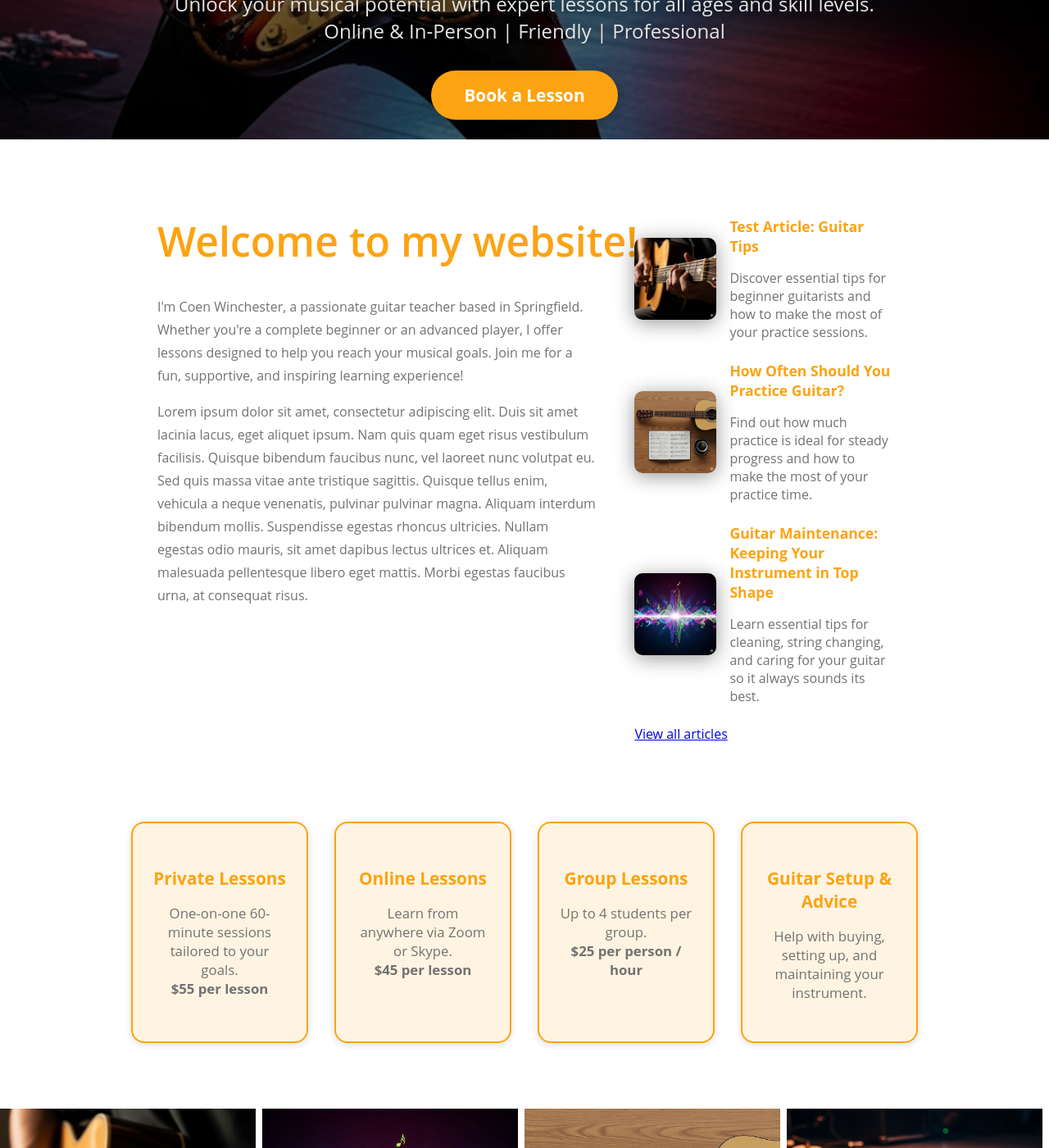
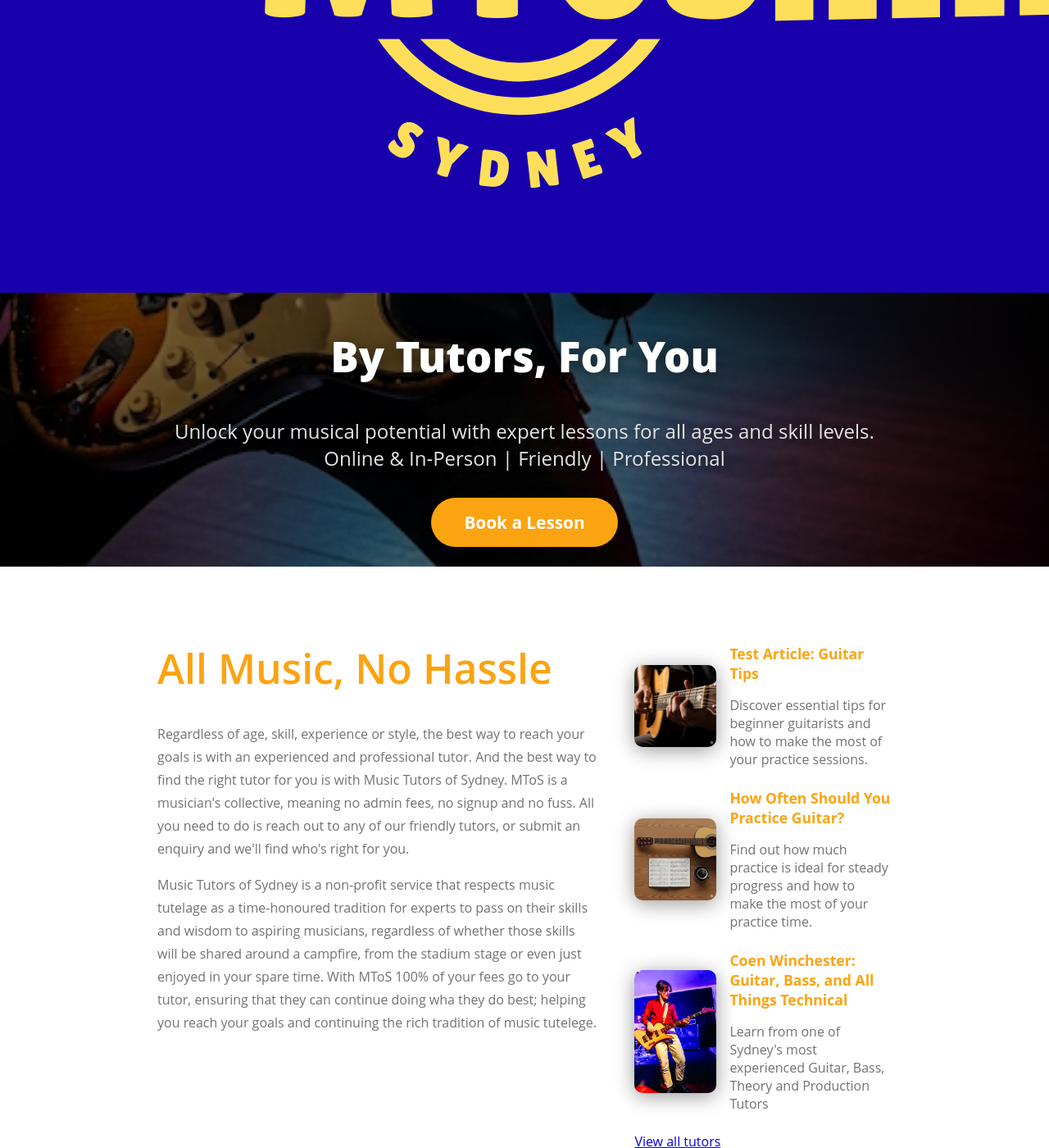
Before and after one commit to garethrhughes/coenwinchester.github.io, a Jekyll site: the page built from index.html, in a window 1280 px wide and 1400 px high, scrolled down 813 px. Shown: the whole window at 82% size. Built offline with Jekyll 4.4.1, drawn with Linux system fonts in a browser that asks for light colours; some of the changed text lies outside the part shown.

Commit message:
Form Filling, Round 1
Changed bio, url, site name, header, header img, hid faq pricing and video sections, changed articles to tutors list, misc changes

```diff
--- a/_config.yml
+++ b/_config.yml
@@ -1,7 +1,7 @@
 # Prevent Jekyll from processing anything – we just serve static files.
-title: Coen Winchester Guitar Lessons
+title: Music Tutors of Sydney
 description: "Unlock your musical potential with expert lessons for all ages and skill levels."
-url: "https://coenwinchester.com" # Update to your custom domain if needed
+url: "https://musictutorssydney.com" # Update to your custom domain if needed
 baseurl: "" # Leave blank for root
 
 # GitHub Pages settings
--- a/_includes/footer.html
+++ b/_includes/footer.html
@@ -3,9 +3,9 @@
         <div class="footer-col">
             <h4>Address</h4>
             <ul>
-                <li>Springfield, USA</li>
+                <li>Sydney, Australia</li>
                 <li>Email: <a href="mailto:coenwinchester.guitar@gmail.com">coenwinchester.guitar@gmail.com</a></li>
-                <li>Phone: <a href="tel:0411111222">0411 111 222</a></li>
+                <li>Phone: <a href="tel:0411552976">0411 552 976</a></li>
             </ul>
         </div>
         <div class="footer-col">
--- a/_includes/header.html
+++ b/_includes/header.html
@@ -1,10 +1,10 @@
 <div class="header-bar">
     <span class="logo"><a href="/">Coen Winchester</a></span>
     <nav class="nav">
-        <a href="/#pricing">Pricing</a>
-        <a href="/#videos">Videos</a>
-        <a href="/articles">Articles</a>
-        <a href="/#faq">FAQ</a>
+        <!-- <a href="/#pricing">Pricing</a> -->
+        <!-- <a href="/#videos">Videos</a> -->
+        <a href="/articles">Find Your Tutor</a>
+        <!-- <a href="/#faq">FAQ</a> -->
         <div class="social-icons">
             <a href="https://instagram.com/coenwinchester.guitar" target="_blank"><i
                     class="fab fa-instagram"></i></a>
@@ -17,10 +17,10 @@
 <div class="mobile-menu-overlay">
     <button class="close-menu" aria-label="Close Menu">&times;</button>
     <nav class="mobile-nav">
-        <a href="/#pricing">Pricing</a>
-        <a href="/#videos">Videos</a>
-        <a href="/articles">Articles</a>
-        <a href="/#faq">FAQ</a>
+        <!-- <a href="/#pricing">Pricing</a> -->
+        <!-- <a href="/#videos">Videos</a> -->
+        <a href="/articles">Find Your Tutor</a>
+        <!-- <a href="/#faq">FAQ</a> -->
         <div class="social-icons">
             <a href="https://instagram.com/coenwinchester.guitar" target="_blank"><i
                     class="fab fa-instagram"></i></a>
--- a/_posts/2025-09-07-guitar-maintenance.md
+++ b/_posts/2025-09-07-guitar-maintenance.md
@@ -1,28 +1,34 @@
 ---
 layout: post
-title: "Guitar Maintenance: Keeping Your Instrument in Top Shape"
+title: "Coen Winchester: Guitar, Bass, and All Things Technical"
 date: 2025-09-07
 categories: blog
-hero_image: /assets/img/yt2.png
-excerpt: "Learn essential tips for cleaning, string changing, and caring for your guitar so it always sounds its best."
+hero_image: /assets/img/CoenWinchester.png
+excerpt: "Learn from one of Sydney's most experienced Guitar, Bass, Theory and Production Tutors"
 ---
 
-![Guitar Maintenance](/assets/img/yt2.png)
+![Guitar Maintenance](/assets/img/CoenWinchester.png)
 
-Taking care of your guitar is crucial for both sound quality and longevity. Here are some basic maintenance tips:
 
-- Clean your guitar regularly with a soft cloth.
-- Change strings every few months, or sooner if they sound dull.
-- Store your guitar in a case to protect it from dust and humidity.
-- Check for loose hardware and tighten as needed.
-- Avoid exposing your guitar to extreme temperatures.
 
-## String Changing
+Coen is a natural-born teacher and musician from Sydney’s inner-west available for both in-home and in-studio lessons.
+For the past nine years, they’ve dedicated themselves to helping others develop their skills and studies in tandem with
+their own tertiary education. Through experience both teaching and learning in several institutions across Sydney, Coen
+has learned to tutor dynamically in an array of subjects, including  songwriting, guitar technique, bass accompaniment,
+recording and mixing, improvisation, even science and mathematics.
 
-Changing strings is one of the easiest ways to improve your guitar's sound. Make sure to use the right gauge and follow manufacturer instructions.
+Each of Coen’s lessons are tailored to the progression, goals, and learning preference of the student. With a broad and
+versatile curriculum, students can pursue any mix of topics they like at their own pace. Coen understands that the most
+important part of progressing in any field is passion and will focus on cultivating that, making each step of the
+learning process more rewarding than the last.
 
-## Cleaning
 
-Use a dedicated guitar cleaner for the fretboard and body. Avoid household cleaners, which can damage the finish.
+## Availabilities
 
-With regular care, your guitar will stay in great condition and inspire you to play more!
+Coen offers lessons in-home, in-studio and online, any time, seven days a week.
+
+## Pricing
+
+Coen charges a flat rate of $60 per hour with a variety of lesson times available.
+
+In home lessons incur a travel fee of $20 (average, can vary by distance).
--- a/index.html
+++ b/index.html
@@ -1,35 +1,32 @@
 ---
 layout: default
-title: Coen Winchester Guitar Lessons
+title: Music Tutors of Sydney
 ---
 
 <section class="hero-section">
-    <img src="/assets/img/hero.png" alt="Guitar teacher on stage">
-    <h1>Guitar Lessons That Inspire</h1>
+    <img src="/assets/img/MToS Logo Basic.png" alt="MtoS Logo">
+    <h1>By Tutors, For You</h1>
     <p>Unlock your musical potential with expert lessons for all ages and skill levels.<br>Online & In-Person |
         Friendly | Professional</p>
-    <a href="mailto:coenwinchester.guitar@gmail.com?subject=Guitar%20Lesson%20Booking" class="btn-primary">Book a
+    <a href="mailto:coenwinchester@gmail.com?subject=Guitar%20Lesson%20Booking" class="btn-primary">Book a
         Lesson</a>
     <!-- <div class="contact">Call/Text: <a href="tel:0411111222">0411 111 222</a></div> -->
 </section>
 
 <section class="welcome-section">
-    <h2>Welcome to my website!</h2>
+    <h2>All Music, No Hassle</h2>
     <div class="welcome-wrapper">
         <div class="welcome-text">
 
-            <p>I'm Coen Winchester, a passionate guitar teacher based in Springfield. Whether you're a complete
-                beginner
-                or an advanced player, I offer lessons designed to help you reach your musical goals. Join me for a
-                fun,
-                supportive, and inspiring learning experience!</p>
-            <p> Lorem ipsum dolor sit amet, consectetur adipiscing elit. Duis sit amet lacinia lacus, eget aliquet
-                ipsum. Nam quis quam eget risus vestibulum facilisis. Quisque bibendum faucibus nunc, vel laoreet
-                nunc
-                volutpat eu. Sed quis massa vitae ante tristique sagittis. Quisque tellus enim, vehicula a neque
-                venenatis, pulvinar pulvinar magna. Aliquam interdum bibendum mollis. Suspendisse egestas rhoncus
-                ultricies. Nullam egestas odio mauris, sit amet dapibus lectus ultrices et. Aliquam malesuada
-                pellentesque libero eget mattis. Morbi egestas faucibus urna, at consequat risus.</p>
+            <p>	Regardless of age, skill, experience or style, the best way to reach your goals is with an experienced
+				and professional tutor. And the best way to find the right tutor for you is with Music Tutors of Sydney.
+				MToS is a musician's collective, meaning no admin fees, no signup and no fuss. All you need to do is reach
+				out to any of our friendly tutors, or submit an enquiry and we'll find who's right for you.</p>
+            <p> Music Tutors of Sydney is a non-profit service that respects music tutelage as a time-honoured tradition
+				for experts to pass on their skills and wisdom to aspiring musicians, regardless of whether those skills
+				will be shared around a campfire, from the stadium stage or even just enjoyed in your spare time.
+				With MToS 100% of your fees go to your tutor, ensuring that they can continue doing wha they do best;
+				helping you reach your goals and continuing the rich tradition of music tutelege. </p>
         </div>
 
         <div class="posts-list">
@@ -52,7 +49,7 @@ title: Coen Winchester Guitar Lessons
             {% endfor %}
             </ul>
             <div class="more-articles-link">
-                <a href="{{ '/articles/' | relative_url }}">View all articles</a>
+                <a href="{{ '/articles/' | relative_url }}">View all tutors</a>
             </div>
         </div>
 
@@ -62,97 +59,97 @@ title: Coen Winchester Guitar Lessons
 
 
 
-<section id="pricing" class="features">
-    <div class="feature">
-        <h3>Private Lessons</h3>
-        <p>One-on-one 60-minute sessions tailored to your goals. <br><strong>$55 per lesson</strong></p>
-    </div>
-    <div class="feature">
-        <h3>Online Lessons</h3>
-        <p>Learn from anywhere via Zoom or Skype. <br><strong>$45 per lesson</strong></p>
-    </div>
-    <div class="feature">
-        <h3>Group Lessons</h3>
-        <p>Up to 4 students per group. <br><strong>$25 per person / hour</strong></p>
-    </div>
-    <div class="feature">
-        <h3>Guitar Setup & Advice</h3>
-        <p>Help with buying, setting up, and maintaining your instrument.</p>
-    </div>
-</section>
+<!-- <section id="pricing" class="features"> -->
+    <!-- <div class="feature"> -->
+        <!-- <h3>Private Lessons</h3> -->
+        <!-- <p>One-on-one 60-minute sessions tailored to your goals. <br><strong>$55 per lesson</strong></p> -->
+    <!-- </div> -->
+    <!-- <div class="feature"> -->
+        <!-- <h3>Online Lessons</h3> -->
+        <!-- <p>Learn from anywhere via Zoom or Skype. <br><strong>$45 per lesson</strong></p> -->
+    <!-- </div> -->
+    <!-- <div class="feature"> -->
+        <!-- <h3>Group Lessons</h3> -->
+        <!-- <p>Up to 4 students per group. <br><strong>$25 per person / hour</strong></p> -->
+    <!-- </div> -->
+    <!-- <div class="feature"> -->
+        <!-- <h3>Guitar Setup & Advice</h3> -->
+        <!-- <p>Help with buying, setting up, and maintaining your instrument.</p> -->
+    <!-- </div> -->
+<!-- </section> -->
 
-<section id="videos">
-    <div class="youtube-embed">
-        <div class="youtube-thumb-wrapper" data-video="VIDEO_ID_1">
-            <img src="assets/img/yt1.png" class="youtube-thumb" alt="Guitar Tutorial 1">
-            <div class="play-icon"></div>
-        </div>
-        <div class="youtube-thumb-wrapper" data-video="VIDEO_ID_2">
-            <img src="assets/img/yt2.png" class="youtube-thumb" alt="Guitar Tutorial 2">
-            <div class="play-icon"></div>
-        </div>
-        <div class="youtube-thumb-wrapper" data-video="VIDEO_ID_3">
-            <img src="assets/img/yt3.png" class="youtube-thumb" alt="Guitar Tutorial 3">
-            <div class="play-icon"></div>
-        </div>
-        <div class="youtube-thumb-wrapper" data-video="VIDEO_ID_4">
-            <img src="assets/img/yt4.png" class="youtube-thumb" alt="Guitar Tutorial 4">
-            <div class="play-icon"></div>
-        </div>
-    </div>
-    <div id="youtube-overlay">
-        <div class="overlay-content">
-            <button class="close-btn" aria-label="Close">&times;</button>
-            <iframe src="" frameborder="0" allowfullscreen></iframe>
-        </div>
-    </div>
-    <script>
-        const thumbs = document.querySelectorAll('.youtube-thumb-wrapper');
-        const overlay = document.getElementById('youtube-overlay');
-        const iframe = overlay.querySelector('iframe');
-        const closeBtn = overlay.querySelector('.close-btn');
-        thumbs.forEach(thumb => {
-            thumb.addEventListener('click', () => {
-                const vid = thumb.getAttribute('data-video');
-                iframe.src = `https://www.youtube.com/embed/${vid}?autoplay=1`;
-                overlay.classList.add('active');
-            });
-        });
-        closeBtn.addEventListener('click', () => {
-            overlay.classList.remove('active');
-            iframe.src = '';
-        });
-        overlay.addEventListener('click', e => {
-            if (e.target === overlay) {
-                overlay.classList.remove('active');
-                iframe.src = '';
-            }
-        });
-    </script>
-</section>
+<!-- <section id="videos"> -->
+    <!-- <div class="youtube-embed"> -->
+        <!-- <div class="youtube-thumb-wrapper" data-video="VIDEO_ID_1"> -->
+            <!-- <img src="assets/img/yt1.png" class="youtube-thumb" alt="Guitar Tutorial 1"> -->
+            <!-- <div class="play-icon"></div> -->
+        <!-- </div> -->
+        <!-- <div class="youtube-thumb-wrapper" data-video="VIDEO_ID_2"> -->
+            <!-- <img src="assets/img/yt2.png" class="youtube-thumb" alt="Guitar Tutorial 2"> -->
+            <!-- <div class="play-icon"></div> -->
+        <!-- </div> -->
+        <!-- <div class="youtube-thumb-wrapper" data-video="VIDEO_ID_3"> -->
+            <!-- <img src="assets/img/yt3.png" class="youtube-thumb" alt="Guitar Tutorial 3"> -->
+            <!-- <div class="play-icon"></div> -->
+        <!-- </div> -->
+        <!-- <div class="youtube-thumb-wrapper" data-video="VIDEO_ID_4"> -->
+            <!-- <img src="assets/img/yt4.png" class="youtube-thumb" alt="Guitar Tutorial 4"> -->
+            <!-- <div class="play-icon"></div> -->
+        <!-- </div> -->
+    <!-- </div> -->
+    <!-- <div id="youtube-overlay"> -->
+        <!-- <div class="overlay-content"> -->
+            <!-- <button class="close-btn" aria-label="Close">&times;</button> -->
+            <!-- <iframe src="" frameborder="0" allowfullscreen></iframe> -->
+        <!-- </div> -->
+    <!-- </div> -->
+    <!-- <script> -->
+        <!-- const thumbs = document.querySelectorAll('.youtube-thumb-wrapper'); -->
+        <!-- const overlay = document.getElementById('youtube-overlay'); -->
+        <!-- const iframe = overlay.querySelector('iframe'); -->
+        <!-- const closeBtn = overlay.querySelector('.close-btn'); -->
+        <!-- thumbs.forEach(thumb => { -->
+            <!-- thumb.addEventListener('click', () => { -->
+                <!-- const vid = thumb.getAttribute('data-video'); -->
+                <!-- iframe.src = `https://www.youtube.com/embed/${vid}?autoplay=1`; -->
+                <!-- overlay.classList.add('active'); -->
+            <!-- }); -->
+        <!-- }); -->
+        <!-- closeBtn.addEventListener('click', () => { -->
+            <!-- overlay.classList.remove('active'); -->
+            <!-- iframe.src = ''; -->
+        <!-- }); -->
+        <!-- overlay.addEventListener('click', e => { -->
+            <!-- if (e.target === overlay) { -->
+                <!-- overlay.classList.remove('active'); -->
+                <!-- iframe.src = ''; -->
+            <!-- } -->
+        <!-- }); -->
+    <!-- </script> -->
+<!-- </section> -->
 
-<section id="faq">
-    <h2>Frequently Asked Questions</h2>
-    <div class="accordion">
-        <details>
-            <summary>What ages do you teach?</summary>
-            <p>I teach students of all ages, from children to adults.</p>
-        </details>
-        <details>
-            <summary>Do I need my own guitar?</summary>
-            <p>It's best to have your own guitar, but I can provide advice on purchasing or renting one.</p>
-        </details>
-        <details>
-            <summary>Can I do lessons online?</summary>
-            <p>Yes! Online lessons are available via Zoom or Skype.</p>
-        </details>
-        <details>
-            <summary>What styles do you teach?</summary>
-            <p>I teach a range of styles including rock, pop, blues, jazz, and classical.</p>
-        </details>
-        <details>
-            <summary>How do I book a lesson?</summary>
-            <p>Just email me or call/text the number above to arrange your first lesson.</p>
-        </details>
-    </div>
-</section>
+<!-- <section id="faq"> -->
+    <!-- <h2>Frequently Asked Questions</h2> -->
+    <!-- <div class="accordion"> -->
+        <!-- <details> -->
+            <!-- <summary>What ages do you teach?</summary> -->
+            <!-- <p>We teach students of all ages, from children to adults.</p> -->
+        <!-- </details> -->
+        <!-- <details> -->
+            <!-- <summary>Do I need my own instrument?</summary> -->
+            <!-- <p>Depending on your instrument, many of our tutors are happy to provide equipment for the lesson so you can try it out!</p> -->
+        <!-- </details> -->
+        <!-- <details> -->
+            <!-- <summary>Can I do lessons online?</summary> -->
+            <!-- <p>Yes! Many of our tutors offer online lessons on platforms of your choice.</p> -->
+        <!-- </details> -->
+        <!-- <details> -->
+            <!-- <summary>What styles can I learn?</summary> -->
+            <!-- <p>I teach a range of styles including rock, pop, blues, jazz, and classical.</p> -->
+        <!-- </details> -->
+        <!-- <details> -->
+            <!-- <summary>How do I book a lesson?</summary> -->
+            <!-- <p>Just email me or call/text the number above to arrange your first lesson.</p> -->
+        <!-- </details> -->
+    <!-- </div> -->
+<!-- </section> -->
```
Also changed, not shown: assets/img/CoenWinchester.png (added), assets/img/MToS Acronym.png (added), assets/img/MToS Glyphic Solo.png (added), assets/img/MToS Glyphs.png (added), assets/img/MToS Logo Basic.png (added), assets/img/MToS Logo Glpyphic.png (added), assets/img/MToS Logo Solo.png (added).
